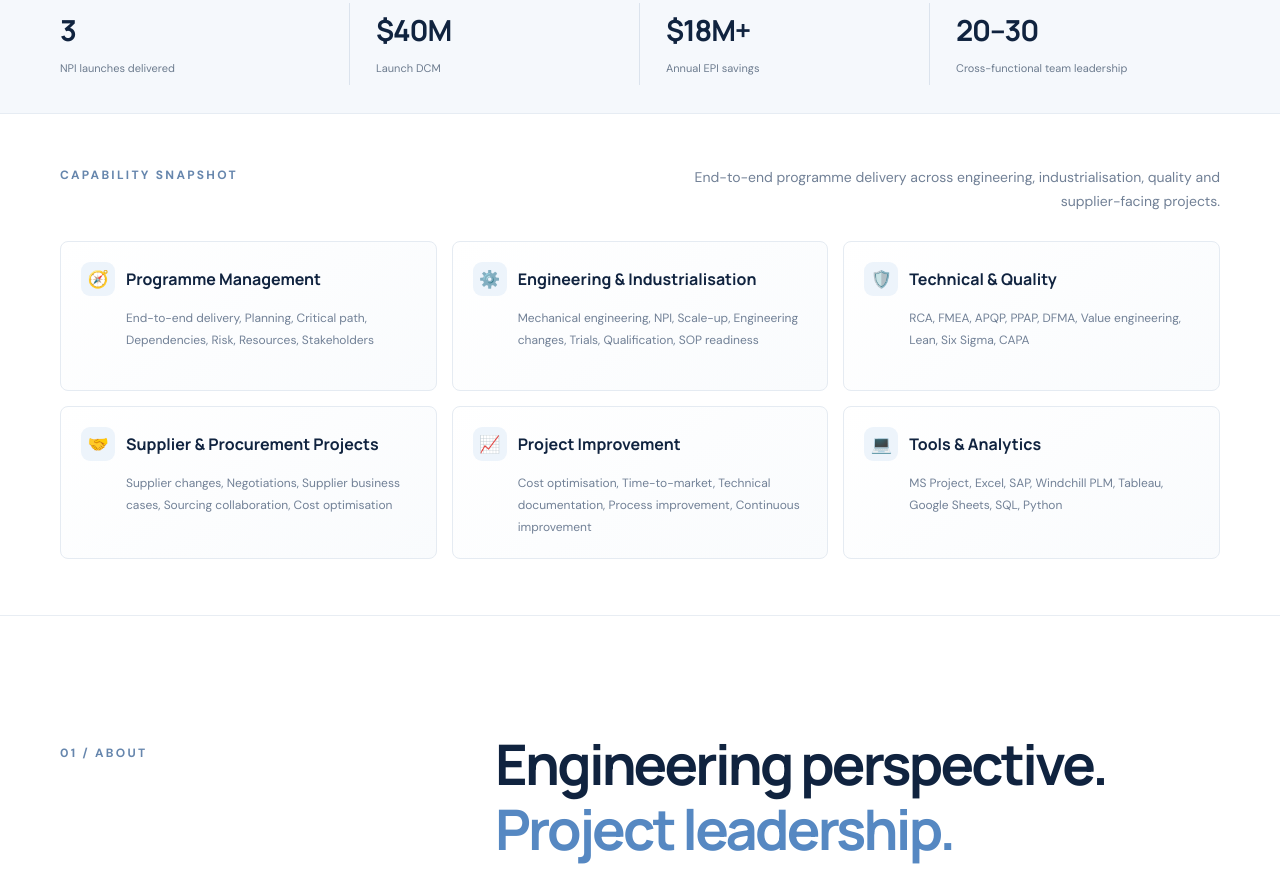
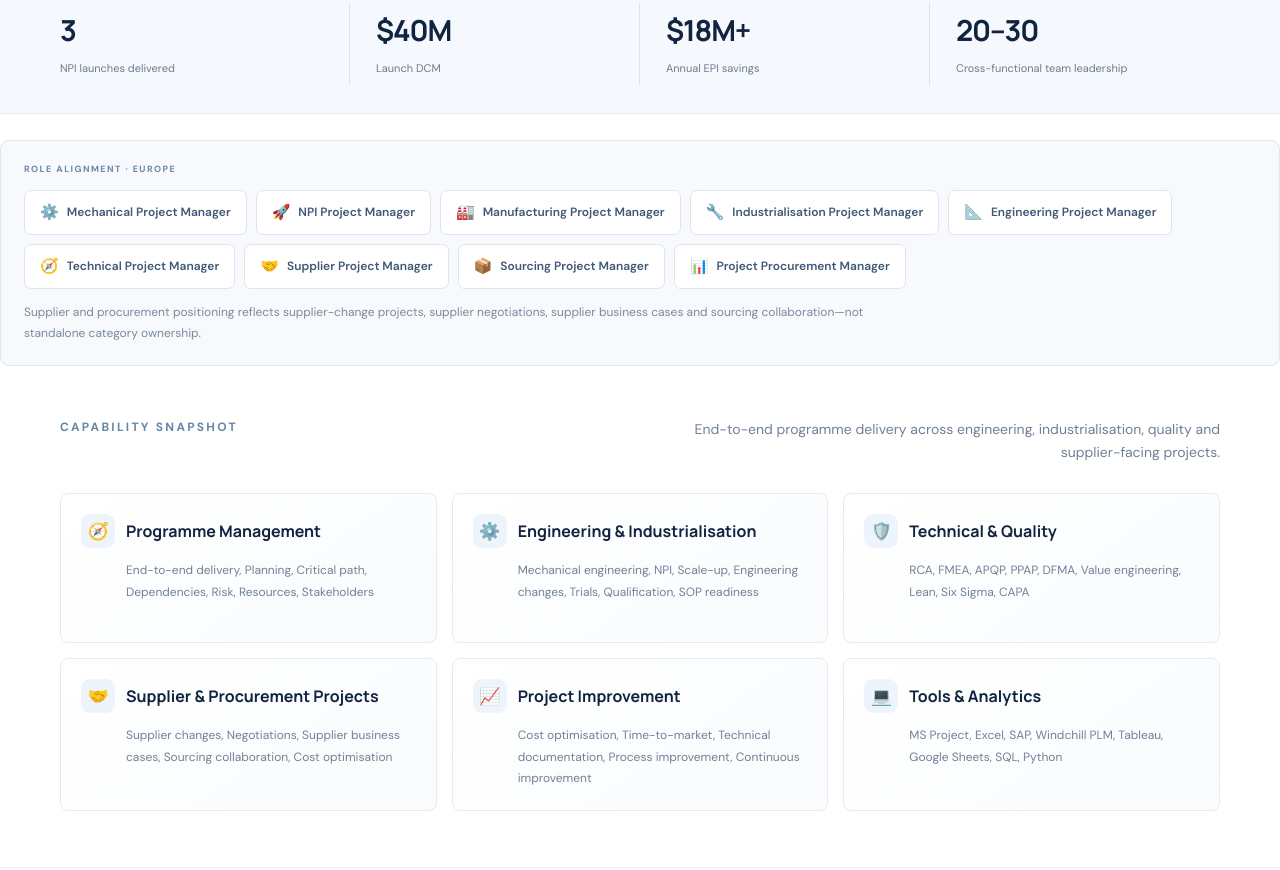
Before and after one commit to ankittiwari2510/ankittiwari2510.github.io, a plain HTML site: page index.html in a window 1280 px wide. Shown: the part 965-1835 px from the top of the page. Drawn offline with Linux system fonts and the light colour scheme.

Commit message:
Add files via upload

```diff
--- a/index.html
+++ b/index.html
@@ -54,6 +54,24 @@
       <div class="metric"><strong>3</strong><span>NPI launches delivered</span></div><div class="metric"><strong>$40M</strong><span>Launch DCM</span></div><div class="metric"><strong>$18M+</strong><span>Annual EPI savings</span></div><div class="metric"><strong>20–30</strong><span>Cross-functional team leadership</span></div>
     </div></section>
 
+
+
+      <div class="role-pathways">
+        <span class="pathway-label">ROLE ALIGNMENT · EUROPE</span>
+        <div class="pathway-list">
+          <span><b aria-hidden="true">⚙️</b> Mechanical Project Manager</span>
+          <span><b aria-hidden="true">🚀</b> NPI Project Manager</span>
+          <span><b aria-hidden="true">🏭</b> Manufacturing Project Manager</span>
+          <span><b aria-hidden="true">🔧</b> Industrialisation Project Manager</span>
+          <span><b aria-hidden="true">📐</b> Engineering Project Manager</span>
+          <span><b aria-hidden="true">🧭</b> Technical Project Manager</span>
+          <span><b aria-hidden="true">🤝</b> Supplier Project Manager</span>
+          <span><b aria-hidden="true">📦</b> Sourcing Project Manager</span>
+          <span><b aria-hidden="true">📊</b> Project Procurement Manager</span>
+        </div>
+        <p>Supplier and procurement positioning reflects supplier-change projects, supplier negotiations, supplier business cases and sourcing collaboration—not standalone category ownership.</p>
+      </div>
+
     <section class="quick-overview" aria-label="Professional capability overview"><div class="container"><div class="quick-overview-head"><span class="section-index">CAPABILITY SNAPSHOT</span><p>End-to-end programme delivery across engineering, industrialisation, quality and supplier-facing projects.</p></div><div class="quick-overview-grid">
 <article><h3><span class="quick-icon" aria-hidden="true">🧭</span><span>Programme Management</span></h3><p>End-to-end delivery, Planning, Critical path, Dependencies, Risk, Resources, Stakeholders</p></article>
 <article><h3><span class="quick-icon" aria-hidden="true">⚙️</span><span>Engineering & Industrialisation</span></h3><p>Mechanical engineering, NPI, Scale-up, Engineering changes, Trials, Qualification, SOP readiness</p></article>
@@ -87,9 +105,7 @@
         <article class="impact-card"><div class="impact-top"><span>04 / EXECUTION EXCELLENCE</span><span class="impact-arrow">↗</span></div><div class="impact-symbol" aria-hidden="true">⚡</div><strong class="impact-value">15%</strong><h3>Faster project execution</h3><p>Reduced execution time against baseline through integrated planning, parallel validation and proactive risk mitigation.</p><div class="impact-foot">PLANNING · CRITICAL PATH · RISK</div></article>
         <article class="impact-card"><div class="impact-top"><span>05 / MANUFACTURING TRANSFER</span><span class="impact-arrow">↗</span></div><div class="impact-symbol" aria-hidden="true">🏭</div><strong class="impact-value">~$1.2M</strong><h3>Annual cost avoidance</h3><p>Delivered $2.70 per-unit cost avoidance at 450,000 units through chassis and packaging development for the FSR transfer to Łódź, Poland.</p><div class="impact-foot">DFM · PRODUCTION READINESS</div></article>
       </div>
-      <p class="disclaimer">Figures and project descriptions are based on the experience and achievements stated in my CV. DCM = Direct Cost Margin.</p>
-      <div class="role-pathways"><span class="pathway-label">ROLE ALIGNMENT · EUROPE</span><div class="pathway-list"><span><b aria-hidden="true">🏭</b> NPI &amp; Manufacturing Project Manager</span><span><b aria-hidden="true">🤝</b> Supplier Project Manager</span><span><b aria-hidden="true">📦</b> Sourcing Project Manager</span><span><b aria-hidden="true">📊</b> Project Procurement Manager</span><span><b aria-hidden="true">🧩</b> Procurement Project Manager</span></div><p>Supplier and procurement positioning reflects supplier-change projects, supplier negotiations, supplier business cases and sourcing collaboration—not standalone category ownership.</p></div>
-      <div class="case-study-heading"><span class="section-index">SELECTED PROJECT CASE STUDIES</span><h3>How the work translated into <em>business outcomes.</em></h3></div>
+      <p class="disclaimer">Figures and project descriptions are based on the experience and achievements stated in my CV. DCM = Direct Cost Margin.</p><div class="case-study-heading"><span class="section-index">SELECTED PROJECT CASE STUDIES</span><h3>How the work translated into <em>business outcomes.</em></h3></div>
       <div class="case-study-grid">
         <article class="case-study"><span class="case-label">NPI · CONCEPT TO SOP</span><h3>JA Value programme</h3><div class="case-result">~$20M DCM · 8 months</div><p><strong>Mandate:</strong> Deliver a high-value product programme through engineering validation, cross-functional coordination and launch readiness.</p><p><strong>Contribution:</strong> Led integrated programme planning, stakeholder alignment, risk reviews and execution through launch.</p><p><strong>Outcome:</strong> Delivered the JA Value launch in eight months as part of three NPI launches worth approximately $40M DCM.</p></article>
         <article class="case-study"><span class="case-label">MANUFACTURING TRANSFER · POLAND</span><h3>FSR manufacturing transfer</h3><div class="case-result">~$1.2M annual cost avoidance</div><p><strong>Mandate:</strong> Support transfer of FSR manufacturing to Whirlpool's Łódź plant for North American supply.</p><p><strong>Contribution:</strong> Owned chassis and packaging component development, supported onsite DFM and resolved production-readiness issues.</p><p><strong>Outcome:</strong> Delivered $2.70 per-unit cost avoidance at an annual volume of 450,000 units.</p></article>
```
